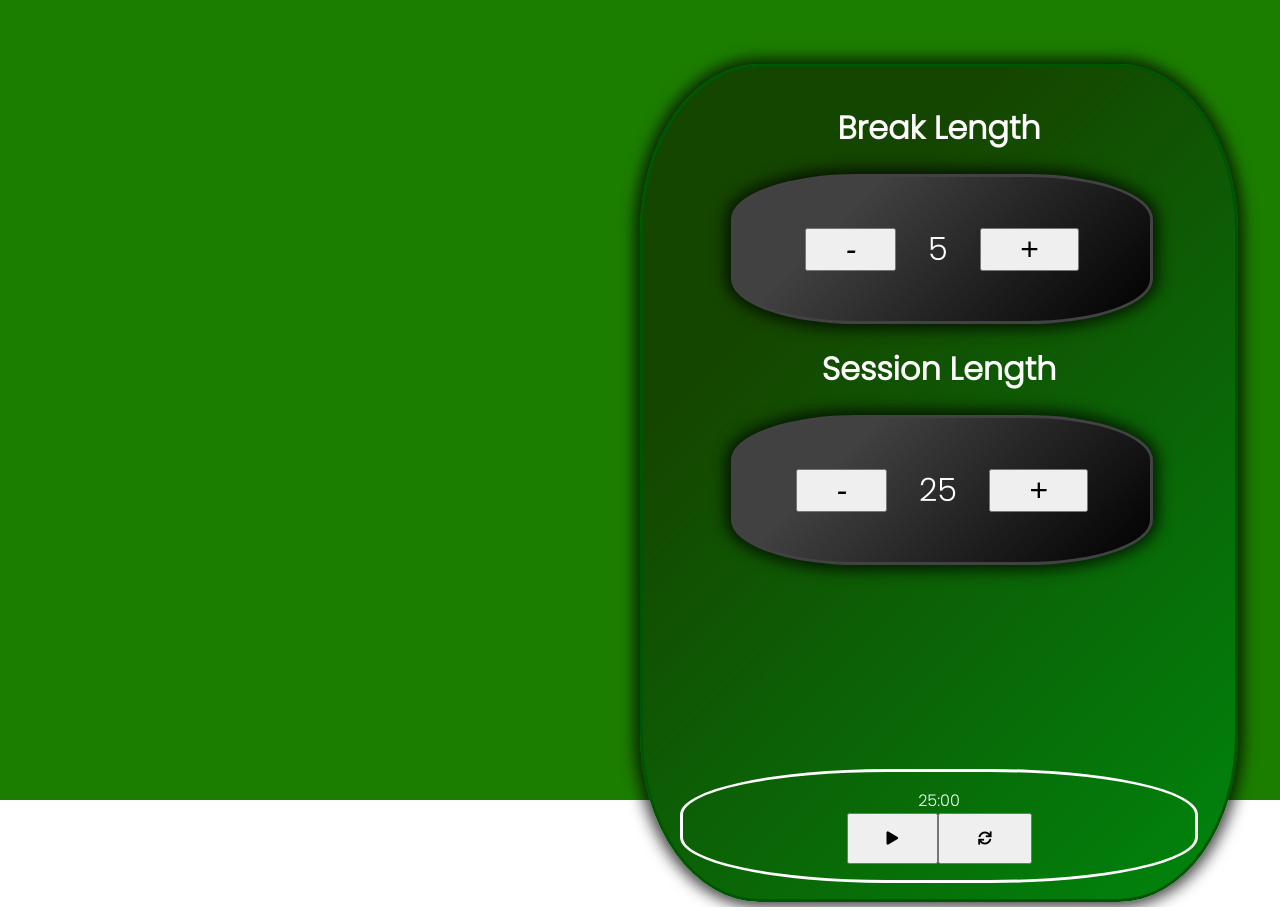
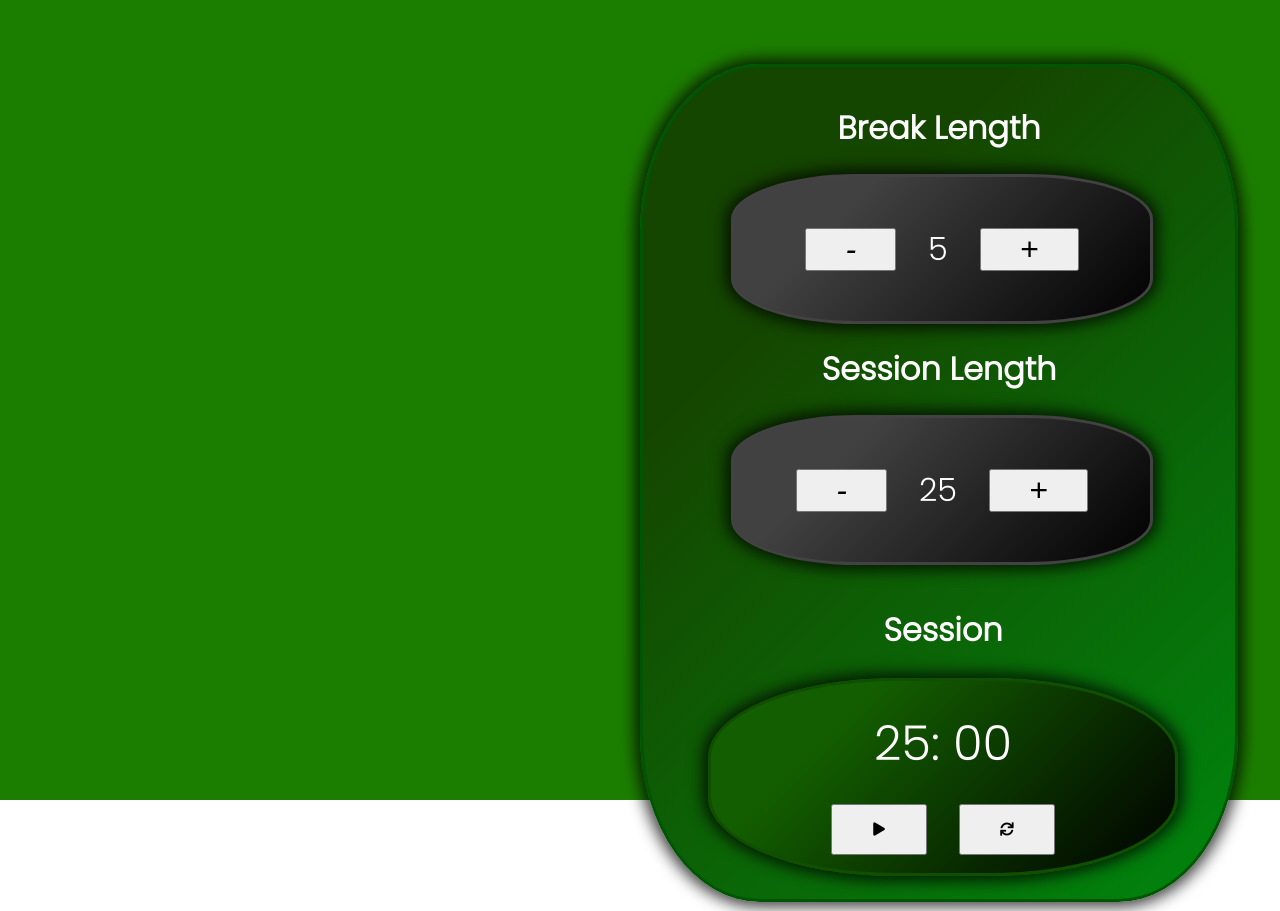
Before and after one commit to moemia12/fcc-pomodoro-clock, a React (Create React App) app: page / in a window 1280 px wide. Built offline with nearby package versions, Linux system fonts and the light colour scheme.

Commit message:
Function update for timer

```diff
--- a/src/App.css
+++ b/src/App.css
@@ -28,11 +28,15 @@
 .ClockContainer{
   position: relative;
   bottom: 10rem;
-  left: 42.5rem;
+  left: 44.25rem;
   border-style: solid;
-  width: 30rem;
+  width: 27rem;
   border-radius: 40%;
   padding: 1rem;
+  height: 10rem;
+  background-image: linear-gradient(315deg, #000000 0%, #135e00 74%);
+  box-shadow: 0px 0px 15px 5px rgba(0,0,0,0.75);
+  border-color: #104e00;
 
 
 }
--- a/src/App.js
+++ b/src/App.js
@@ -6,14 +6,68 @@ import React, { Component } from 'react';
 import ClockContainer from './components/ClockContainer'
 
 class App extends React.Component {
+  constructor(props){
+    super(props);
+    this.loop = undefined;
+  }
+
+  //Initialising states
   state = {
     breakCount: 5,
-    sessionCount: 25
+    sessionCount: 25,
+    clockCount: 25*60,
+    currentTimer: 'Session',
+    isPlaying: false,
+    loop: undefined
+  }
+
+  //Function to start and pause timer
+  handlePlayPause = () =>{
+    const {isPlaying} = this.state;
+
+    //Loop will be cleared if playing
+    if(isPlaying){
+      clearInterval(this.loop);
+
+      // State setto false if playing
+      this.setState({
+        isPlaying: false
+      });
+    } else {
+
+    // State set to true if playing
+    this.setState({
+      isPlaying: true
+    })
+
+    this.loop = setInterval(() => {
+      const { clockCount } = this.state;
+
+      //Countdown from clockCount minus 1second
+      this.setState({
+        clockCount: clockCount - 1
+      });
+    }, 1000);
+
+    }
+  }
+
+  componentWillUnmount(){
+    clearInterval(this.loop);
+  }
+
+  //Converting count to seconds & minutes
+  convertToTime = (count) =>{
+    const minutes = Math.floor(count / 60);
+    let seconds = count % 60;
+
+    seconds = seconds < 10? ('0' + seconds) : seconds;
+    return `${minutes}: ${seconds}`;
   }
 
   render() {
 
-    const { breakCount, sessionCount } = this.state;
+    const { breakCount, sessionCount, clockCount, currentTimer, isPlaying } = this.state;
 
     const breakProps = {
       title: 'Break Length',
@@ -32,6 +86,9 @@ class App extends React.Component {
     const buttonStyle ={
       padding: '1rem',
       margin: '0 1rem',
+      position: 'relative',
+      bottom: '3.5rem',
+      width: '6rem'
 
     }
 
@@ -42,16 +99,16 @@ class App extends React.Component {
           <Blinds {...sessionProps} />
         </div>
 
-        <h1>Session</h1>
+
         <div className='ClockContainer'>
-
-          <span >25:00</span>
+        <h1 style={{position: 'relative', bottom: '7rem'}}>{currentTimer}</h1>
+          <span style={{position: 'relative', bottom: '5rem', fontSize: '3rem'}}>{this.convertToTime(clockCount)}</span>
           <div className='flex'>
-            <button onClick={this.handlePlayPause}>
-              <i className='fas fa-play' style={buttonStyle}/>
+            <button onClick={this.handlePlayPause} style={buttonStyle}>
+              <i className={`fas fa-${isPlaying ? 'pause' : 'play'}`}/>
             </button>
-            <button onClick={this.handleReset}>
-              <i className='fas fa-sync' style={buttonStyle} />
+            <button onClick={this.handleReset} style={buttonStyle} >
+              <i className='fas fa-sync'/>
             </button>
           </div>
         </div>
```
